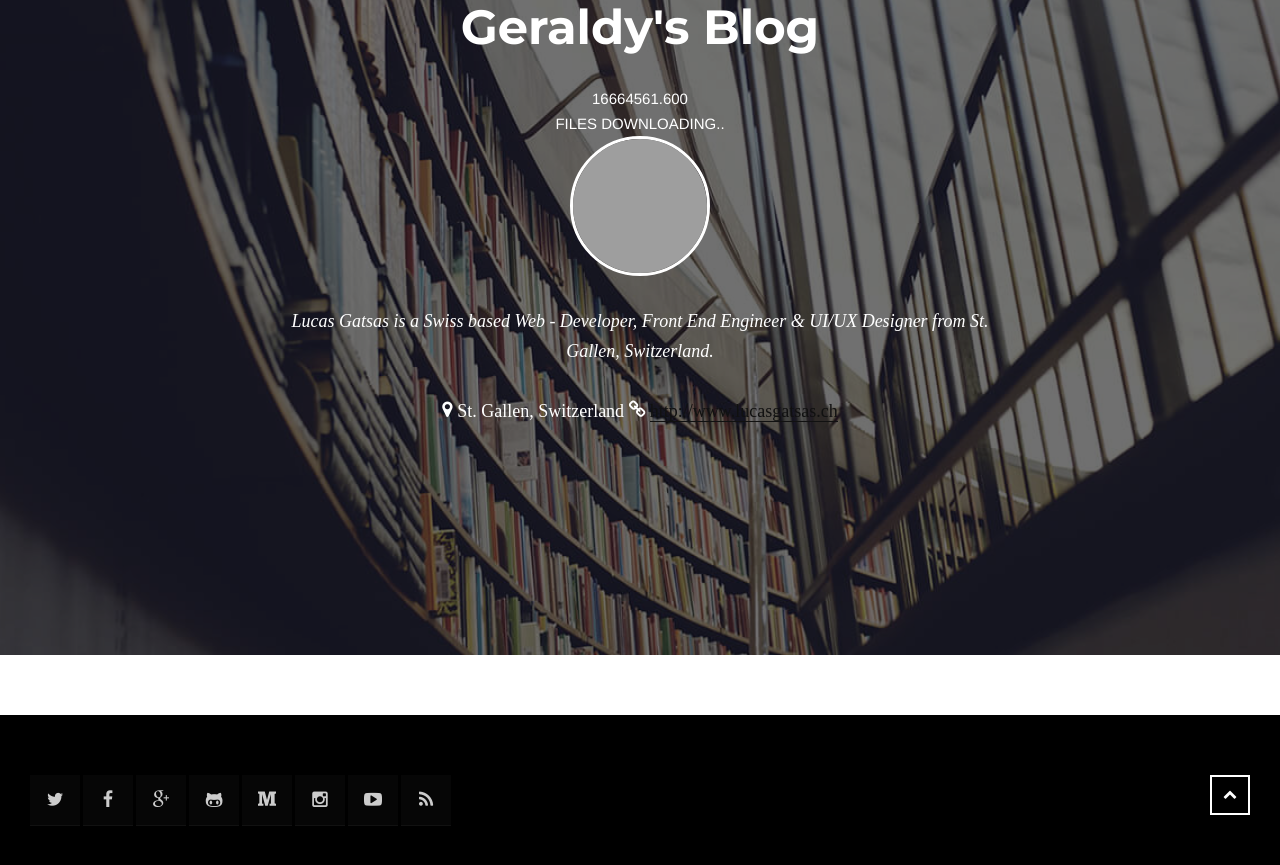
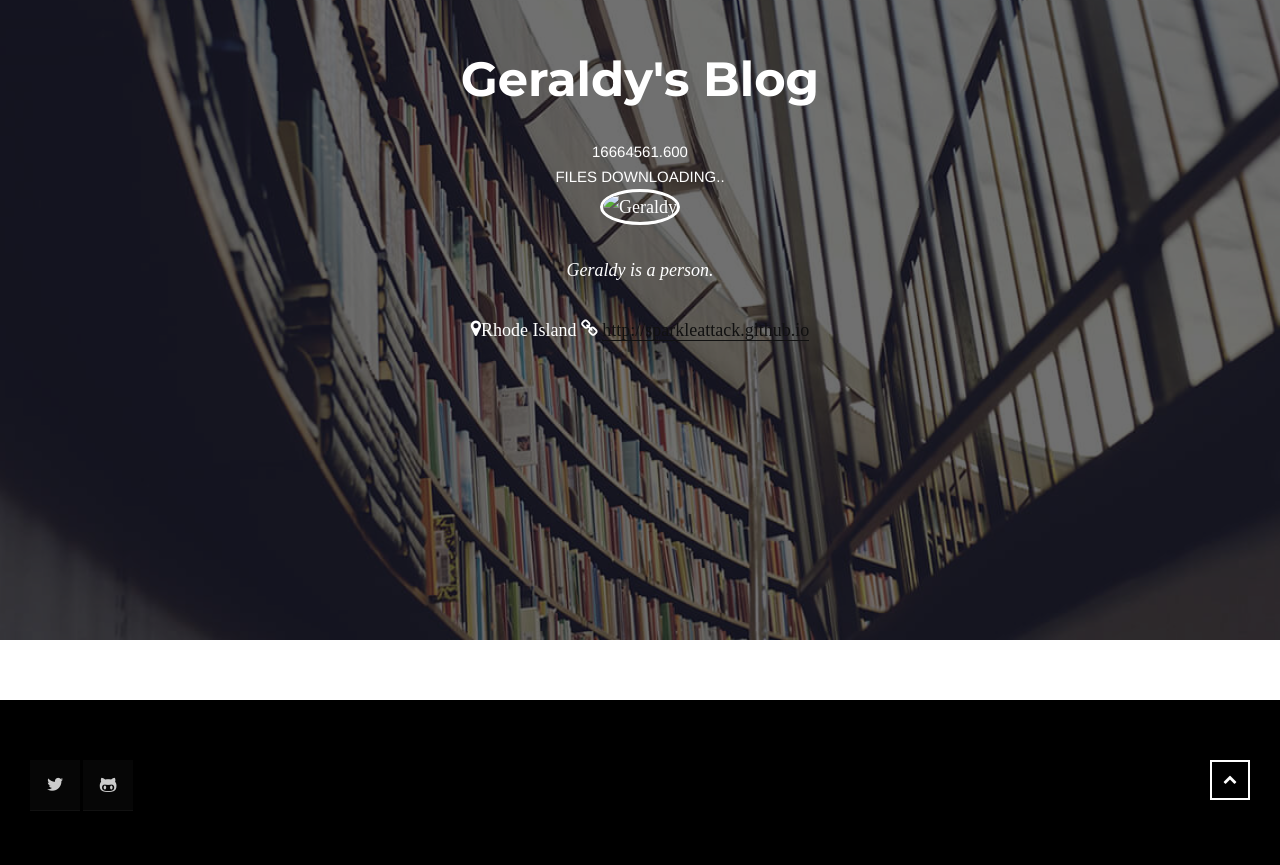
Before and after one commit to sparkleattack/sparkleattack.github.io, a Jekyll site: the page built from about.md, in a window 1280 px wide and 900 px high, scrolled down 345 px. Shown: the top 865 px of the window. Built offline with Jekyll 4.4.1, drawn with Linux system fonts in a browser that asks for light colours; nearby versions of some CDN libraries; some web fonts are replaced; grey boxes are pictures that could not be loaded.

Commit message:
Customized more

```diff
--- a/_includes/footer.html
+++ b/_includes/footer.html
@@ -4,20 +4,14 @@
   <div class="footer-top">
     <div class="inner-wide">
       <div class="offsite-links">
-        <a href="http://www.twitter.com/lucasgatsas" class="icon-twitter"><span class="screen-reader-text">Twitter</span></a>
-        <a href="https://www.facebook.com/profile.php?id=100010261894353" class="icon-facebook"><span class="screen-reader-text">Facebook</span></a>
-        <a href="https://plus.google.com/101826267816845608605" class="icon-google"><span class="screen-reader-text">Google+</span></a>
-        <a href="https://github.com/spaceg" class="icon-github"><span class="screen-reader-text">GitHub</span></a>
-        <a href="https://medium.com/@lucasgatsas" class="icon-medium"><span class="screen-reader-text">Medium</span></a>
-        <a href="http://instagram.com/lucasgatsas" class="icon-instagram"><span class="screen-reader-text">Instagram</span></a>
-        <a href="https://www.youtube.com/watch?v=3Zz7gLsN7fk" class="icon-youtube"><span class="screen-reader-text">YouTube</span></a>
-        <a href="http://blog.lucasgatsas.ch/feed.xml" class="icon-feed"><span class="screen-reader-text">RSS</span></a>
+        <a href="http://www.twitter.com/sparkles" class="icon-twitter"><span class="screen-reader-text">Twitter</span></a>
+        <a href="https://github.com/sparkleattack" class="icon-github"><span class="screen-reader-text">GitHub</span></a>
       </div><!-- .offsite-links -->
       <a href="#" class="top-link square icon-chevron-up" title="Back to Top"><span class="screen-reader-text">Back to the top</span></a>
     </div><!-- .inner -->
   </div><!-- .footer-top -->
   <div class="site-info inner-wide">
-    <p>&copy;. 2014 - 2016 by <a href="index.html">   {{ site.title }} <!-- {{ site.description }} --> </a> <br>all rights reserved. <br /> <a target="_blank" href="http://www.lucasgatsas.ch"> {% include icon-github.html %}</a>      This site is built with <a href="http://rubyonrails.org/" target="_blank"> Ruby on Rails </a>
+    <p>&copy;. 2014 - 2016 by <a href="index.html">   {{ site.title }} <!-- {{ site.description }} --> </a> <br>all rights reserved. <br /> <a target="_blank" href="http://sparkleattack.github.io"> {% include icon-github.html %}</a>      This site is built with <a href="http://rubyonrails.org/" target="_blank"> Ruby on Rails </a>
  </p>
   </div><!-- .site-info -->
 </footer><!-- .site-footer -->
--- a/_includes/header.html
+++ b/_includes/header.html
@@ -1,11 +1,11 @@
 
 <header class="site-header">
     <div class="inner-wide">
-        <h1 class="site-title"><a href="{{ site.baseurl }}/"><img src="http://www.lucasgatsas.ch/img/logo-dark.png " alt="logo"><!--{{ site.title }}--></a></h1>
+        <h1 class="site-title"><a href="{{ site.baseurl }}/"><img src="" alt="logo"><!--{{ site.title }}--></a></h1>
         <nav class="site-navigation" role="navigation">
     <h2 class="screen-reader-text">Explore Website</h2>
     <ul class="menu">
-        <li class="menu-item home current-menu-item" role="presentation"><a href="http://www.lucasgatsas.ch">Home</a></li>
+        <li class="menu-item home current-menu-item" role="presentation"><a href="http://sparkleattack.github.io">Home</a></li>
          {% for my_page in site.pages %}
           {% if my_page.navigation_title %}
             {% if my_page.button %}
@@ -30,36 +30,13 @@
     <ul class="menu">
         <li class="menu-item home current-menu-item" role="presentation"><a href="index.html">Home</a></li>
         <li class="menu-item about" role="presentation"><a href="about/index.html">About</a></li>
-        <li class="menu-item buy-curious-theme" role="presentation"><a href="mailto:space@lucasgatsas.ch">Contact Me</a></li>
+        <li class="menu-item buy-curious-theme" role="presentation"><a href="mailto:superstar4lyfe@gmail.com">Contact Me</a></li>
     </ul><!-- .menu -->
 </nav><!-- .site-navigation -->
 
             <aside class="widget widget-text">
-                <h2 class="widget-title">This is my Developer Blog.</h2>
-                <p>I will write here about my Development Skills and Learnings. So feel free to Contact me in anyway to give some good infos.</p>
-            </aside><!-- .widget -->
-            <aside class="widget widget-newsletter">
-                <h2 class="widget-title">My  Newsletter</h2>
-                <p>Enter your email address to subscribe to this blog and receive notifications of new posts by email.</p>
-                <!-- Begin MailChimp Signup Form -->
-                <div id="mc_embed_signup">
-                    <form action="" method="post" id="mc-embedded-subscribe-form" name="mc-embedded-subscribe-form" class="validate" target="_blank" novalidate>
-                        <div id="mc_embed_signup_scroll">
-                            <label for="mce-EMAIL" class="screen-reader-text">Email Address</label>
-                            <input type="email" value="" name="EMAIL" class="email" id="mce-EMAIL" placeholder="email address" required>
-                            <div class="clear"><input type="submit" value="Subscribe" name="subscribe" id="mc-embedded-subscribe" class="button"></div>
-                        </div>
-                    </form>
-                </div>
-                <!--End mc_embed_signup-->
-            </aside><!-- .widget -->
-            <aside class="widget widget-text">
-                <h2 class="widget-title">Contact</h2>
-                <p>We accept collaborations/sponsored posts so please contact us to discuss. We would love to hear from you, even if it is to say hello!</p>
-                <ul class="contacts">
-                    <li><span class="icon icon-envelope" aria-hidden="true"></span> space at lucasgatsas.ch</li>
-                    <li><span class="icon icon-map-marker" aria-hidden="true"></span> 9000, St. Gallen, CH - Switzerland</li>
-                </ul>
+                <h2 class="widget-title">This is my Blog.</h2>
+                <p>Stuff goes here</p>
             </aside><!-- .widget -->
         </div><!-- .widget-area -->
         <a class="sidebar-toggle"><span class="screen-reader-text">Close Sidebar</span><span class="icon" aria-hidden="true"></span></a>
--- a/_layouts/about.html
+++ b/_layouts/about.html
@@ -3,8 +3,8 @@
 <head>
 	<meta charset="utf-8">
 
-	<title>Lucas Gatsas</title>
-	<meta name="description" content="Jane Doe is a reporter at The Curious magazine, where she writes about technology / design companies and the people they impact." />
+	<title>Geraldy</title>
+	<meta name="description" content="" />
 	<meta name="viewport" content="width=device-width, initial-scale=1.0" />
 	<link rel="shortcut icon" href="../../assets/favicon.ico">
 
@@ -127,11 +127,11 @@
                 };
                 </script>
                 <div id="countbox1"><br>files downloading..</div>
-					<p><img src="http://www.lucasgatsas.ch/img/team1.jpg" alt="Jane Doe" class="author-avatar" /></p>
-					<p class="page-description">Lucas Gatsas is a Swiss based Web - Developer, Front End Engineer & UI/UX Designer from St. Gallen, Switzerland.</p>
+					<p><img src="" alt="Geraldy" class="author-avatar" /></p>
+					<p class="page-description">Geraldy is a person.</p>
 					<p class="author-links">
-						<span class="author-location"><i class="icon-map-marker" aria-hidden="true"></i> St. Gallen, Switzerland</span>
-						<span class="author-website"><i class="icon-chain" aria-hidden="true"></i> <a href="http://www.lucasgatsas.ch" target="_blank">http://www.lucasgatsas.ch</a></span>
+						<span class="author-location"><i class="icon-map-marker" aria-hidden="true"></i>Rhode Island</span>
+						<span class="author-website"><i class="icon-chain" aria-hidden="true"></i> <a href="http://sparkleattack.github.io" target="_blank">http://sparkleattack.github.io</a></span>
 					</p>
 				</div><!-- .inner -->
 			</div><!-- .cover-content -->
@@ -155,40 +155,13 @@
 	<h2 class="screen-reader-text">Explore Website</h2>
 	<ul class="menu">
 		<li class="menu-item home" role="presentation"><a href="../../index.html">Home</a></li>
-		<li class="menu-item about" role="presentation"><a href="../../about/index.html">About</a></li>
-		<li class="menu-item style-guide" role="presentation"><a href="../../style-guide/index.html">Style Guide</a></li>
-		<li class="menu-item buy-curious-theme" role="presentation"><a href="http://themeforest.net/item/curious-blog-and-magazine-ghost-theme/13139486?ref=justgoodthemes">Buy Curious Theme</a></li>
 	</ul><!-- .menu -->
 </nav><!-- .site-navigation -->
 
 			<aside class="widget widget-text">
-				<h2 class="widget-title">About Curious</h2>
-				<p>The Curious is a photography style magazine with a focus on beautiful and intelligent content for the modern reader. By invoking the lost spirit of high-quality photography magazines, together with the most current and engaging of subject matter, The Curious is setting a new standard for modern titles.</p>
-			</aside><!-- .widget -->
-			<aside class="widget widget-newsletter">
-				<h2 class="widget-title">Curious Newsletter</h2>
-				<p>Enter your email address to subscribe to this blog and receive notifications of new posts by email.</p>
-				<!-- Begin MailChimp Signup Form -->
-				<div id="mc_embed_signup">
-					<form action="//justgoodthemes.us3.list-manage.com/subscribe/post?u=78f1bab16028354caeb23aecd&amp;id=4a7330d117" method="post" id="mc-embedded-subscribe-form" name="mc-embedded-subscribe-form" class="validate" target="_blank" novalidate>
-						<div id="mc_embed_signup_scroll">
-							<label for="mce-EMAIL" class="screen-reader-text">Email Address</label>
-							<input type="email" value="" name="EMAIL" class="email" id="mce-EMAIL" placeholder="email address" required>
-							<div class="clear"><input type="submit" value="Subscribe" name="subscribe" id="mc-embedded-subscribe" class="button"></div>
-						</div>
-					</form>
-				</div>
-				<!--End mc_embed_signup-->
-			</aside><!-- .widget -->
-			<aside class="widget widget-text">
-				<h2 class="widget-title">Contact</h2>
-				<p>We accept collaborations/sponsored posts so please contact us to discuss. We would love to hear from you, even if it is to say hello!</p>
-				<ul class="contacts">
-					<li><span class="icon icon-envelope" aria-hidden="true"></span> blogin [at] gmail.com</li>
-					<li><span class="icon icon-map-marker" aria-hidden="true"></span> 123 Some Street, Some City, AA 12345</li>
-					<li><span class="icon icon-phone" aria-hidden="true"></span> +123 112 23445</li>
-				</ul>
-			</aside><!-- .widget -->
+				<h2 class="widget-title"></h2>
+				<p></p>
+			</aside>
 		</div><!-- .widget-area -->
 		<a class="sidebar-toggle"><span class="screen-reader-text">Close Sidebar</span><span class="icon" aria-hidden="true"></span></a>
 	</div><!-- .sidebar-scrollable -->
--- a/_layouts/post.html
+++ b/_layouts/post.html
@@ -116,8 +116,8 @@
 
                         <span class="author-location"><i class="icon-map-marker" aria-hidden="true"></i> {{organiser.country}}</span>
 
-                        <span class="author-website"><i class="icon-chain" aria-hidden="true"></i> <a href="http://www.lucasgatsas.ch" target="_blank">http://lucasgatsas.ch</a></span>
-                          <span class="author-website"><i class="icon-chain" aria-hidden="true"></i> <a href="http://www.lucasgatsas.ch" target="_blank">{{ organiser.email }}</a></span>
+                        <span class="author-website"><i class="icon-chain" aria-hidden="true"></i> <a href="http://sparkleattack.github.io" target="_blank">http://sparkleattack.github.io</a></span>
+                          <span class="author-website"><i class="icon-chain" aria-hidden="true"></i> <a href="http://sparkleattack.github.io" target="_blank">{{ organiser.email }}</a></span>
 
                     </p>
                 </div>
```
Also changed, not shown: _data/organisers.yml (+5 -5 lines), _includes/head.html (+2 -12 lines).
